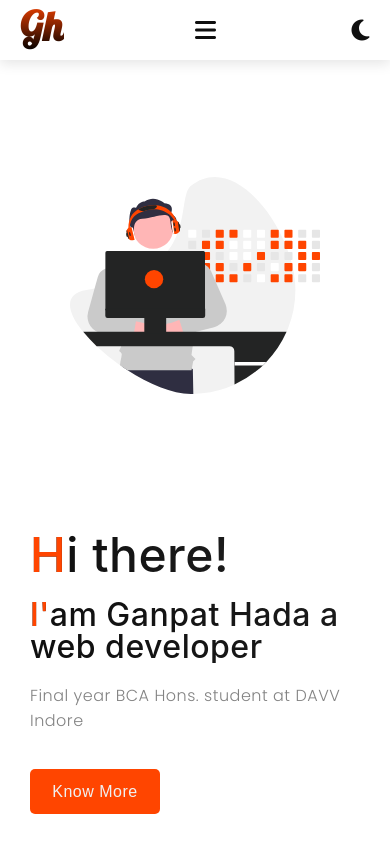
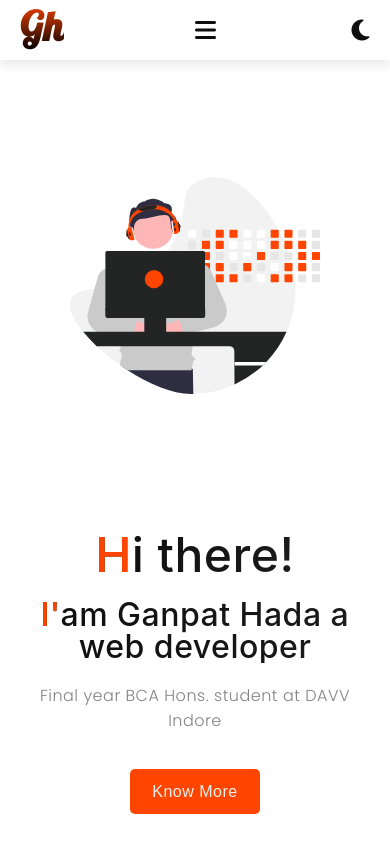
Before and after one commit to GanpatHada/ganpathada-portfolio, a React (Create React App) app: page / in a window 390 px wide. Shown: the top 844 px of the page. Built offline with nearby package versions, Linux system fonts and the light colour scheme; a web font is replaced by a local one.

Commit message:
more fix in style

```diff
--- a/src/App.css
+++ b/src/App.css
@@ -665,6 +665,10 @@ footer i{
     font-weight: 500;
 
   }
+  main .introsection{
+    align-items: center;
+    text-align: center;
+  }
   #mainblock h2{
     font-size: 2rem;
     line-height: 2rem;
```
